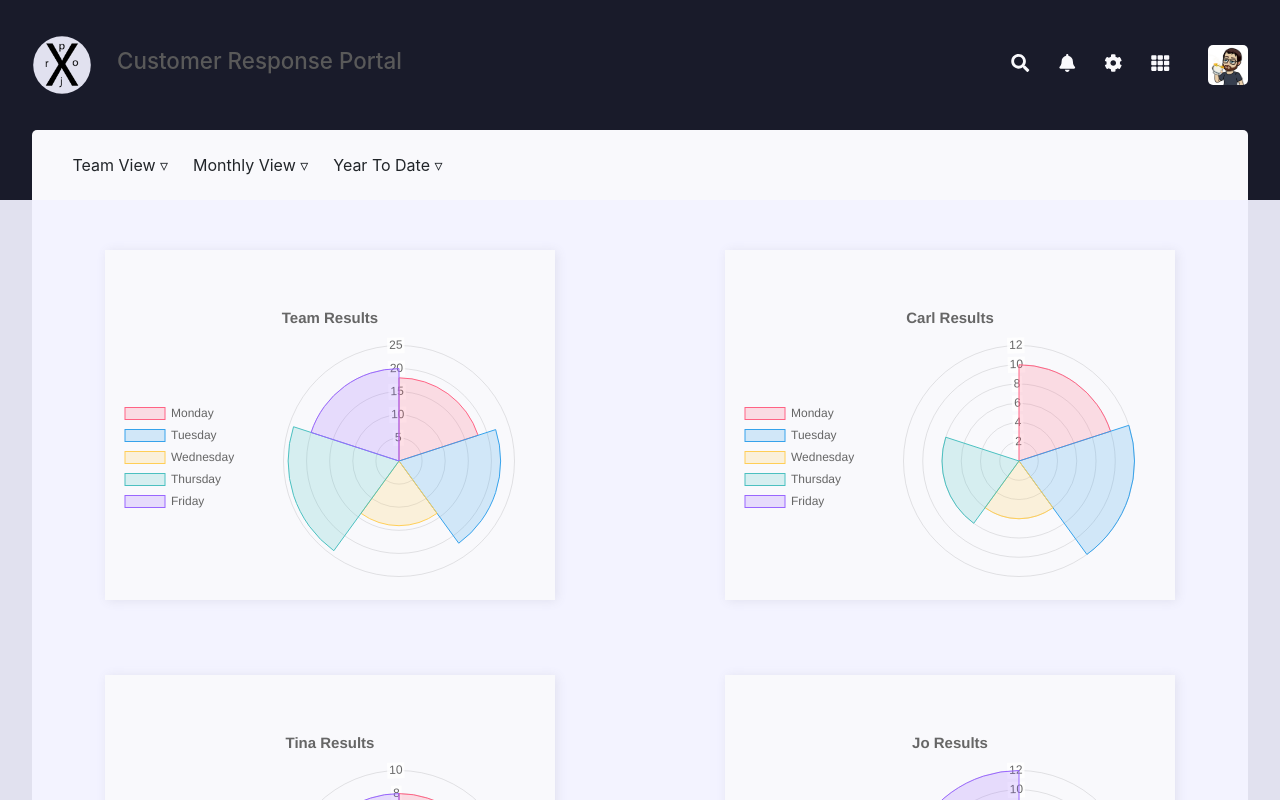
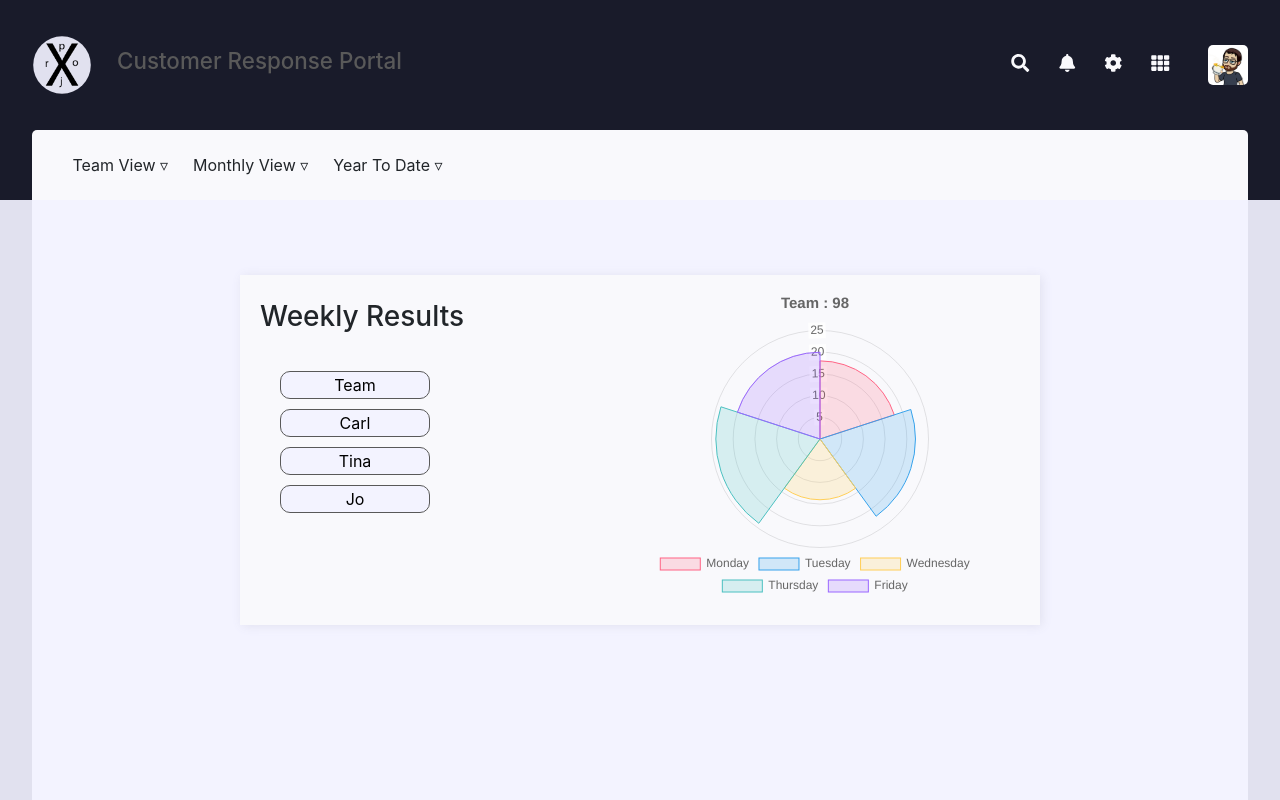
Before and after one commit to ZumDeWald/ProjX, a React (Create React App) app: page / in a window 1280 px wide. Shown: the top 800 px of the page. Built offline with nearby package versions, Linux system fonts and the light colour scheme.

Commit message:
Built multi-select chart tile

```diff
--- a/src/App.css
+++ b/src/App.css
@@ -96,11 +96,38 @@ main {
   background: var(--gray2);
 }
 
+.horizontal-tile {
+  position: relative;
+  display: flex;
+  flex-flow:row nowrap;
+  justify-content: space-between;
+  align-items: center;
+  min-width: 600px;
+  width: 800px;
+  margin: 25px auto;
+  background: var(--gray1);
+  box-shadow: 2px 1px 10px var(--gray3);
+}
+
+.tile-header {
+  position: absolute;
+  top: 25px;
+  left: 20px;
+  z-index: 3;
+}
+
+.list-button {
+  width: 150px;
+  margin: 5px auto;
+  border: 1px solid var(--steel);
+  background: var(--gray2);
+  font-size: 1rem;
+  border-radius: 10px;
+}
+
 .chart {
   position: relative;
   width: 450px;
   height: 350px;
-  margin: 0 auto;
-  background: var(--gray1);
-  box-shadow: 2px 1px 10px var(--gray3);
+  margin: 0;
 }
--- a/src/App.js
+++ b/src/App.js
@@ -43,18 +43,6 @@ function App() {
               title: TeamData[0].name,
               dataSet: TeamData[0].dataSet
             }}/>
-          <ExampleChart chartId={TeamData[1].name} options={{
-              title: TeamData[1].name,
-              dataSet: TeamData[1].dataSet
-            }}/>
-          <ExampleChart chartId={TeamData[2].name} options={{
-              title: TeamData[2].name,
-              dataSet: TeamData[2].dataSet
-            }}/>
-          <ExampleChart chartId={TeamData[3].name} options={{
-              title: TeamData[3].name,
-              dataSet: TeamData[3].dataSet
-            }}/>
         </section>
       </main>
     </>
--- a/src/ExampleChart.js
+++ b/src/ExampleChart.js
@@ -1,21 +1,22 @@
-import React, { useEffect } from 'react';
+import React, { useEffect, useState } from 'react';
 import Chart from 'chart.js';
+import TeamData from './TeamData.js';
 
-const ExampleChart = ({ chartId, options }) => {
+const ExampleChart = () => {
 
-  const data = options.dataSet;
-  const title = options.title;
+  const [currentDataSet, setCurrentDataSet] = useState(TeamData[0]);
+
+  const weeklyTotal = currentDataSet.dataSet.reduce((total, next) => total + next);
 
   useEffect(() => {
-    const ctx = document.getElementById(`${chartId}`).getContext('2d');
+    const ctx = document.getElementById("multi-chart-example").getContext('2d');
 
     const exampleChart = new Chart(ctx,{
       type: 'polarArea',
       data: {
           labels: ['Monday', 'Tuesday', 'Wednesday', 'Thursday', 'Friday'],
           datasets: [{
-              label: 'days of the week',
-              data: data,
+              data: currentDataSet.dataSet,
               backgroundColor: [
                   'rgba(255, 99, 132, 0.2)',
                   'rgba(54, 162, 235, 0.2)',
@@ -37,7 +38,6 @@ const ExampleChart = ({ chartId, options }) => {
           scales: {
               yAxes: [{
                   ticks: {
-                      beginAtZero: true,
                       display: false
                   },
                   gridLines: {
@@ -47,31 +47,43 @@ const ExampleChart = ({ chartId, options }) => {
           },
           layout: {
             padding: {
-              top: 50,
+              top: 10,
               right: 10,
               bottom: 10,
               left: 10
             }
           },
           legend: {
-            position: 'left'
+            position: 'bottom'
           },
           title: {
             display: true,
             position: 'top',
             fontSize: 15,
-            text: `${title} Results`
+            text: `${currentDataSet.name} : ${weeklyTotal}`
           }
       }
   });
   return () => {
     exampleChart.destroy();
   }
-}, [chartId, data, title]);
+}, [currentDataSet, weeklyTotal]);
+
+const updateDataSet = (i) => {
+  setCurrentDataSet(TeamData[i]);
+}
 
   return (
-    <div className="chart">
-      <canvas id={chartId} width="400px" height="300px" />
+    <div className="horizontal-tile">
+      <h3 className="tile-header">Weekly Results</h3>
+      <ul className="tile-list-buttons">
+        {TeamData.map((item, i) => (
+          <li><button className="list-button" onClick={() => {updateDataSet(i)}}>{item.name}</button></li>
+        ))}
+      </ul>
+      <div className="chart">
+        <canvas id="multi-chart-example" width="400px" height="300px" />
+      </div>
     </div>
   )
 };
--- a/src/TeamData.js
+++ b/src/TeamData.js
@@ -30,7 +30,6 @@ const teamTotals = {
 }
 
 TeamData.unshift(teamTotals);
-console.log(teamTotals);
 
 
 
```
